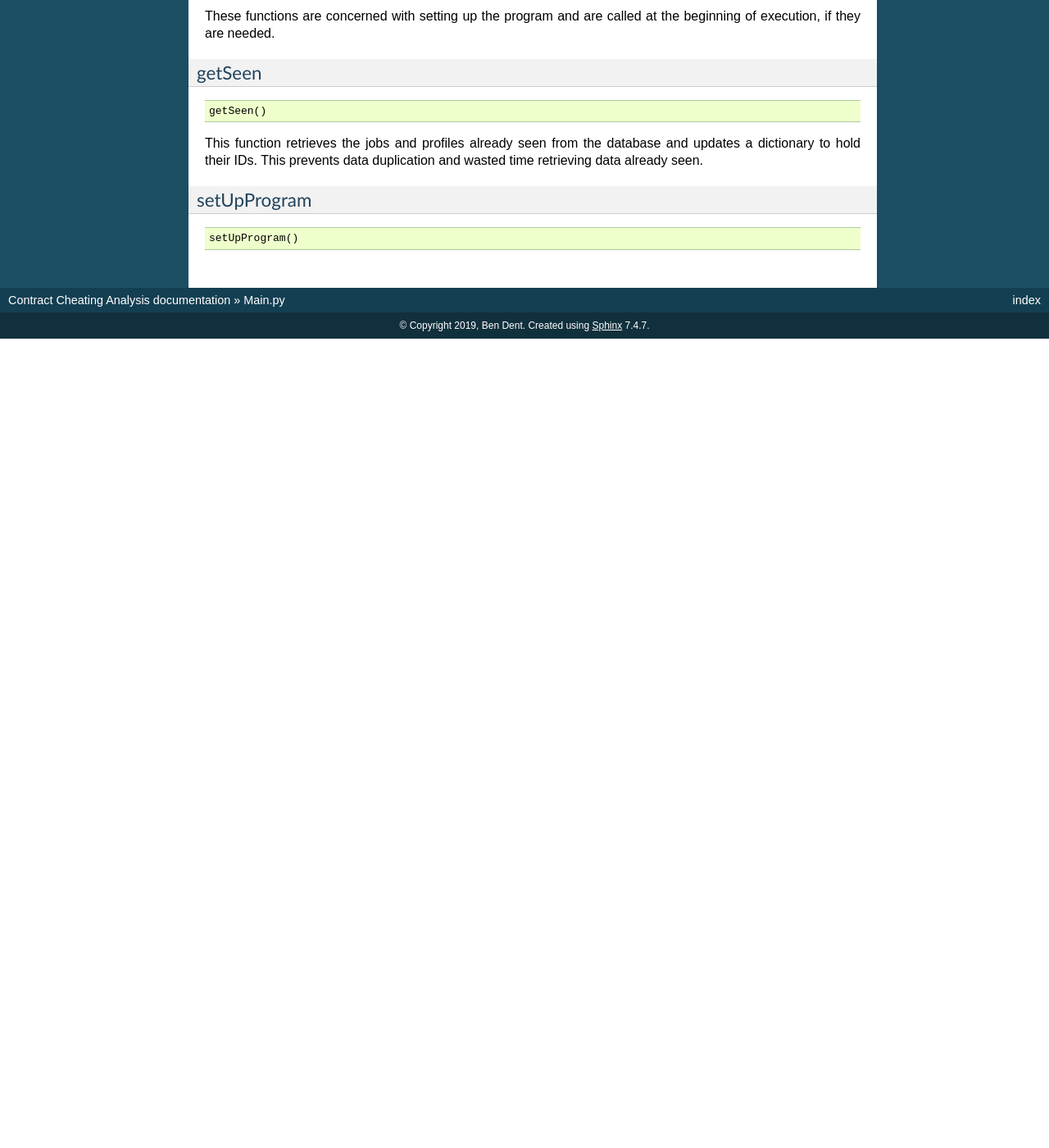
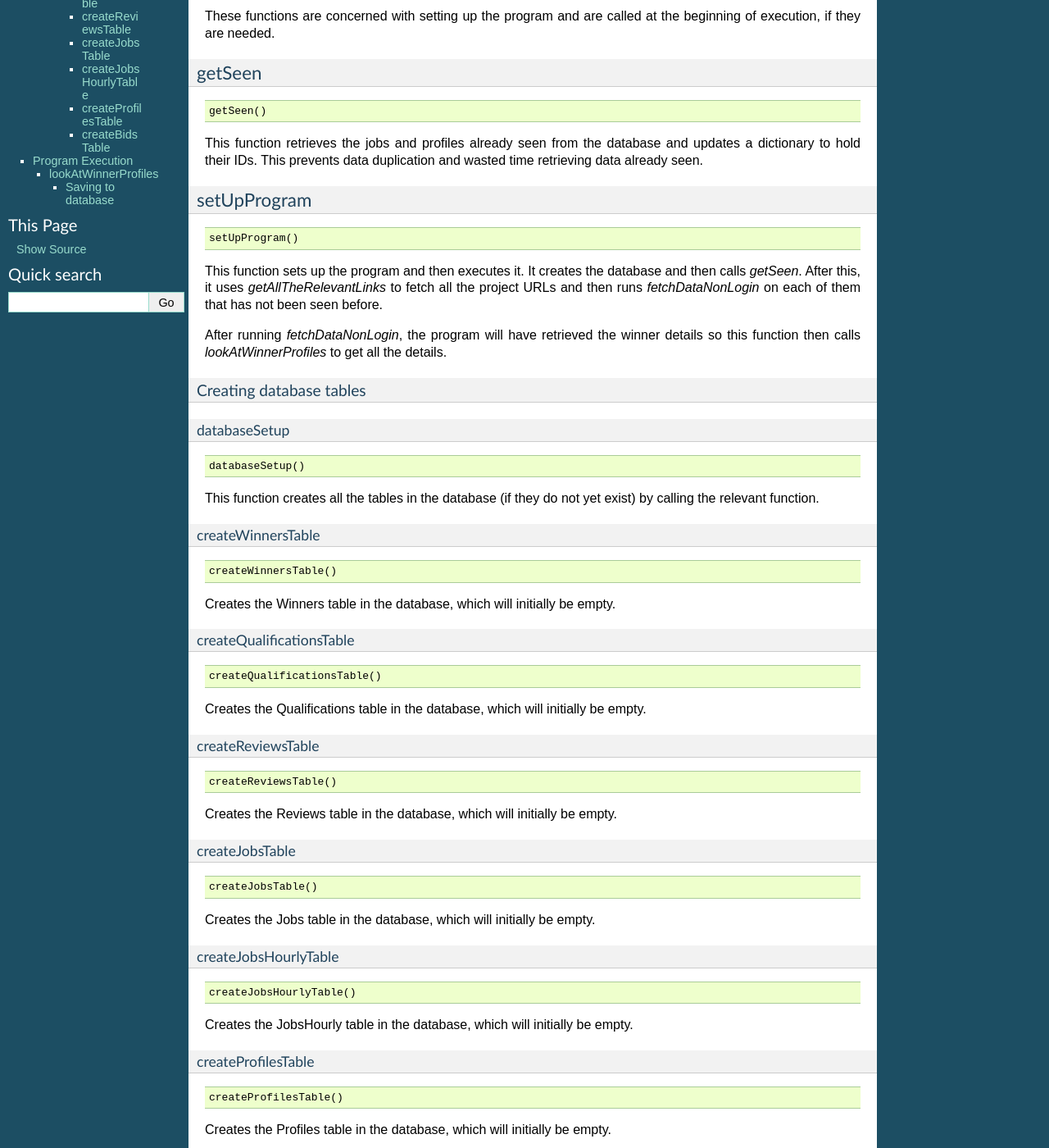
Before and after one commit to ben-dent/Contract-Cheating-Analysis, a Sphinx documentation site: the page built from docs/main.rst, in a window 1280 px wide and 1400 px high, scrolled down 270 px. Shown: the whole window at 82% size. Built offline with Sphinx 7.4.7, drawn with Linux system fonts in a browser that asks for light colours; before the commit the page ends 900 px from its top, so only the background shows below that; some of the changed text lies outside the part shown.

Commit message:
Updating main docs

```diff
--- a/docs/main.rst
+++ b/docs/main.rst
@@ -27,3 +27,90 @@ setUpProgram
 .. code-block:: python
 
    setUpProgram()
+
+This function sets up the program and then executes it. It creates the database and then calls *getSeen*.
+After this, it uses *getAllTheRelevantLinks* to fetch all the project URLs and then runs *fetchDataNonLogin* on each of them that has not been seen before.
+
+After running *fetchDataNonLogin*, the program will have retrieved the winner details so this function then calls *lookAtWinnerProfiles* to get all the details.
+
+Creating database tables
+*************************
+
+databaseSetup
+______________
+.. code-block:: python
+
+   databaseSetup()
+
+This function creates all the tables in the database (if they do not yet exist) by calling the relevant function.
+
+createWinnersTable
+____________________
+.. code-block:: python
+
+   createWinnersTable()
+
+Creates the Winners table in the database, which will initially be empty.
+
+createQualificationsTable
+_____________________________
+.. code-block:: python
+
+   createQualificationsTable()
+
+Creates the Qualifications table in the database, which will initially be empty.
+
+createReviewsTable
+______________________
+.. code-block:: python
+
+   createReviewsTable()
+
+Creates the Reviews table in the database, which will initially be empty.
+
+createJobsTable
+__________________
+.. code-block:: python
+
+   createJobsTable()
+
+Creates the Jobs table in the database, which will initially be empty.
+
+createJobsHourlyTable
+__________________________
+.. code-block:: python
+
+   createJobsHourlyTable()
+
+Creates the JobsHourly table in the database, which will initially be empty.
+
+createProfilesTable
+______________________
+.. code-block:: python
+
+   createProfilesTable()
+
+Creates the Profiles table in the database, which will initially be empty.
+
+createBidsTable
+__________________
+.. code-block:: python
+
+   createBidsTable()
+
+Creates the Bids table in the database, which will initially be empty.
+
+Program Execution
+^^^^^^^^^^^^^^^^^^^^^
+
+lookAtWinnerProfiles
+---------------------
+.. code-block:: python
+
+   lookAtWinnerProfiles()
+
+This function logs into Freelancer by calling the *loginToFreelancer* function and then calls the *getInformationFromBidderProfile* function, passing in the profile URL, to retrieve all the relevant data from that profile.
+It then adds the given profile to the profiles already seen, to prevent duplication within a single program execution.
+
+Saving to database
+*******************
```
